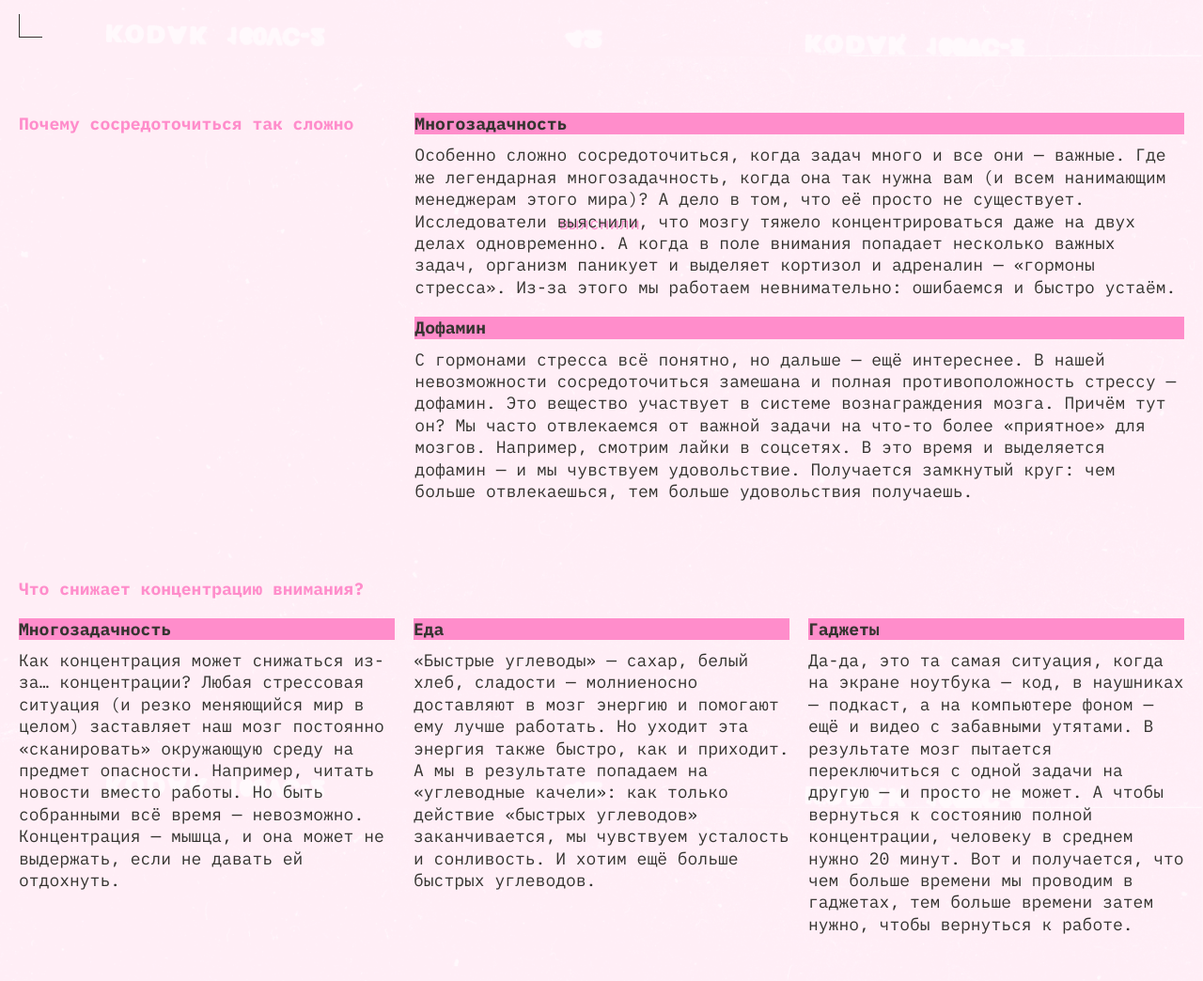
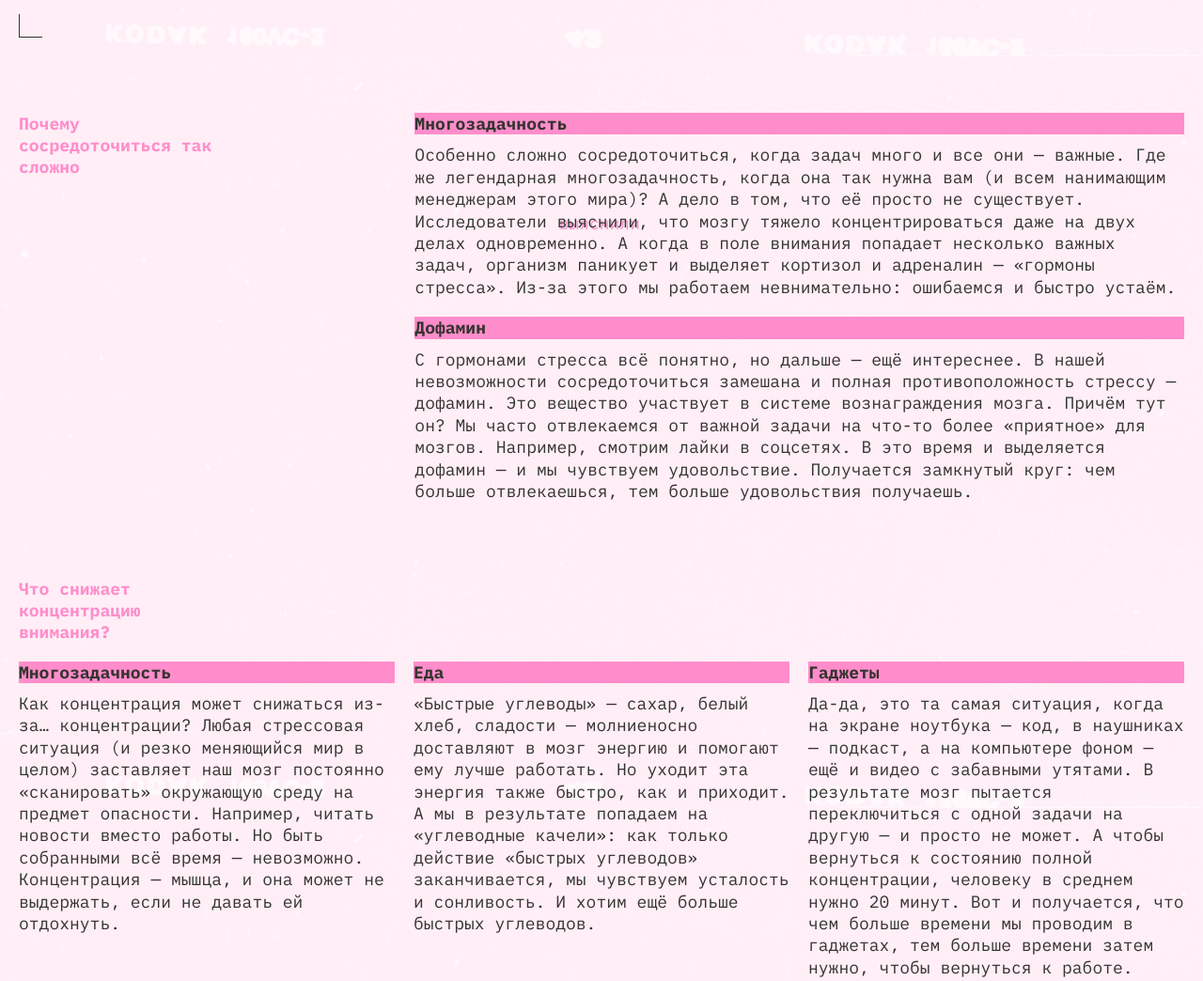
Before and after one commit to AlexPonomarevS/slozhno-sosredotochitsya, a plain HTML site: page index.html in a window 1280 px wide. Shown: the part 740-1784 px from the top of the page at 94% size. Drawn offline with Linux system fonts and the light colour scheme.

Commit message:
fixed 3 after review

```diff
--- a/styles/style.css
+++ b/styles/style.css
@@ -226,7 +226,7 @@
 }
 
 @media screen and (width >= 768px) {
-  .main__section__title:nth-child(2) {
+  .main__section__title:nth-child(1) {
     max-width: 236px;
   }
 }
```
